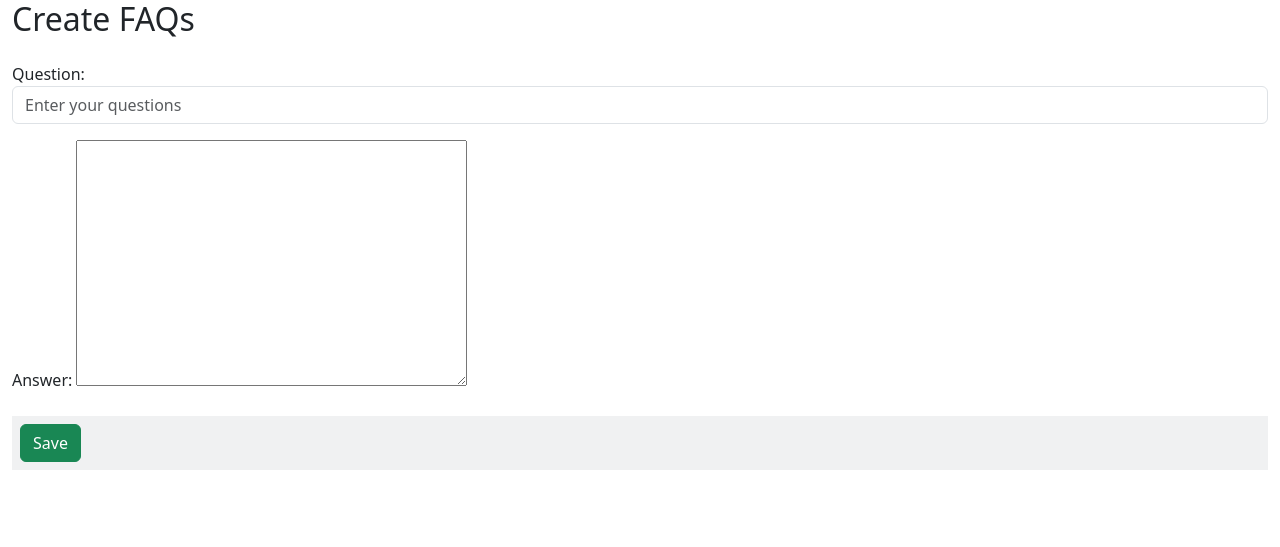
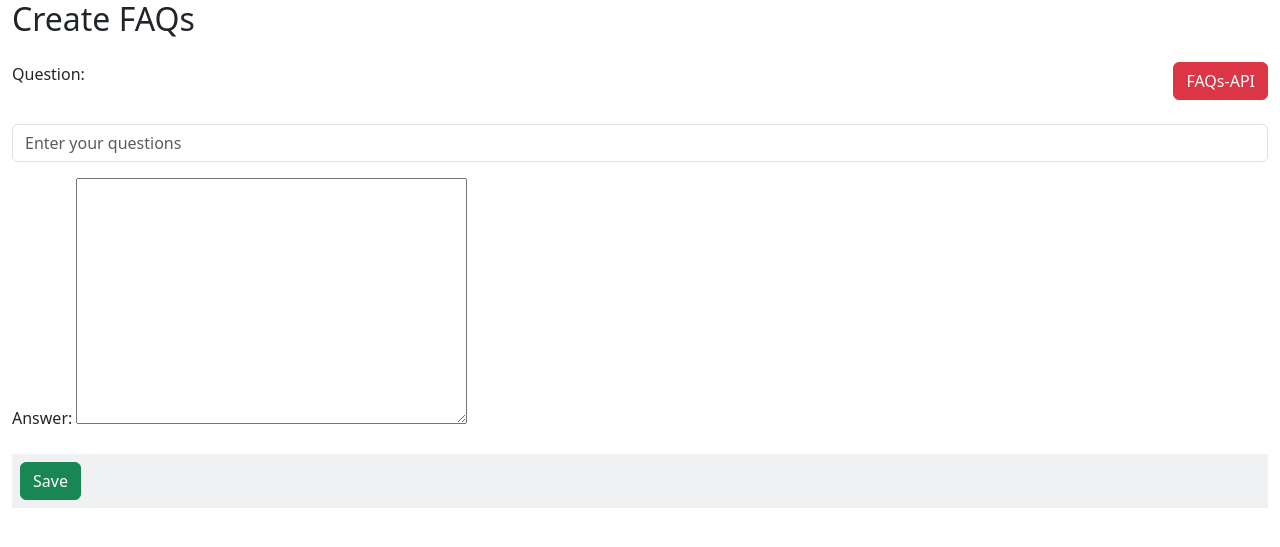
Before and after one commit to krishna7054/faq_project, a Django app: page / in a window 1280 px wide. Shown: the top 547 px of the page. Run offline with Django 5.2, Linux system fonts and the light colour scheme; some libraries are stand-ins or nearby versions.

Commit message:
fix: Added link to FAQs-API and removed empty line in home.html template

```diff
--- a/templates/home.html
+++ b/templates/home.html
@@ -9,14 +9,13 @@
   <body>
     <div class="container-fluid">
         <h2 class="mb-4">Create FAQs</h2>
-
+       <a class="btn btn-danger mb-4 float-end" href="{% url 'get_faqs' %}">FAQs-API</a>
         <form  method="post" enctype="multipart/form-data">
             {% csrf_token %}
             <div class="col-lg-12">
                 {{ form.media }}
                 {{ form.as_p }}
             </div>
-
             <div class="mt-4 bg-secondary p-2 bg-opacity-10">
                 <button type="submit" class="btn btn-success">Save</button>
             </div>
```
